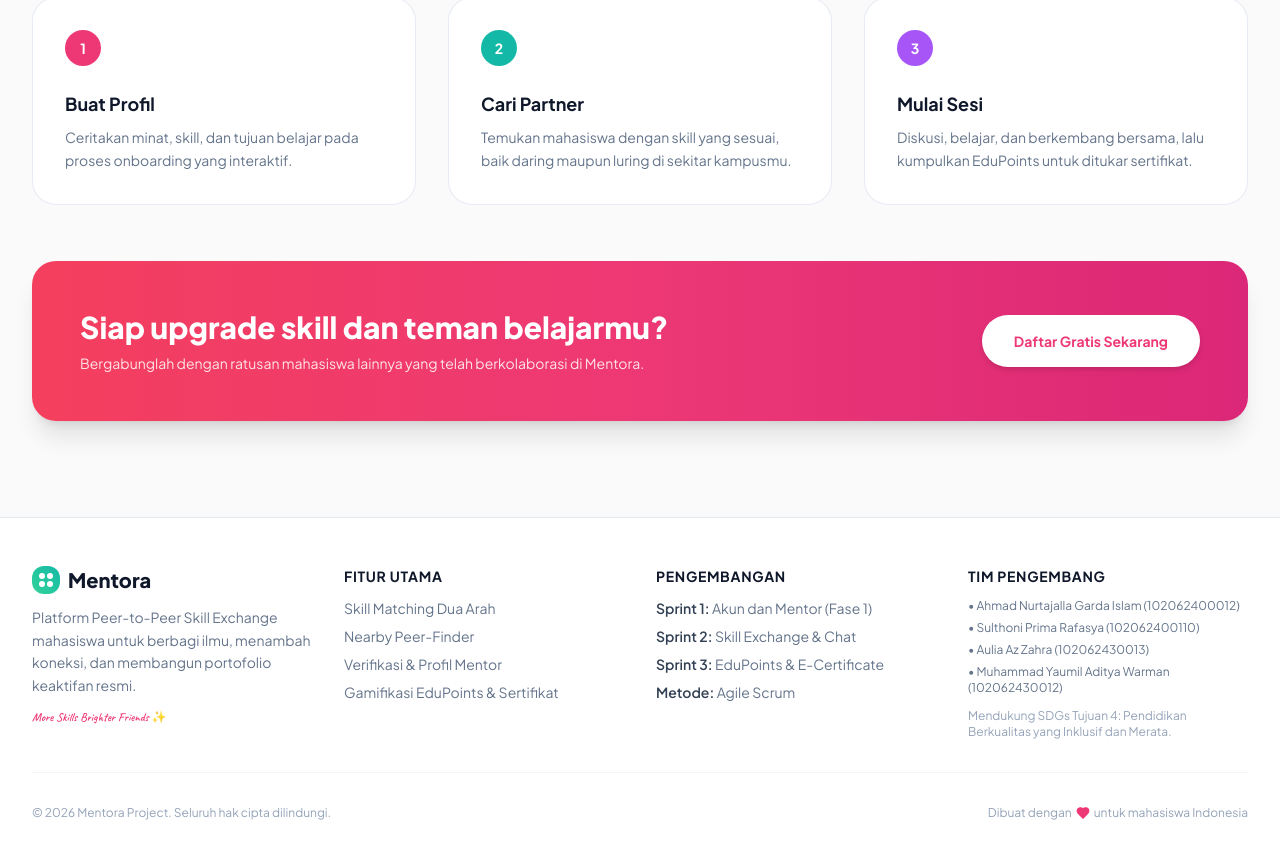
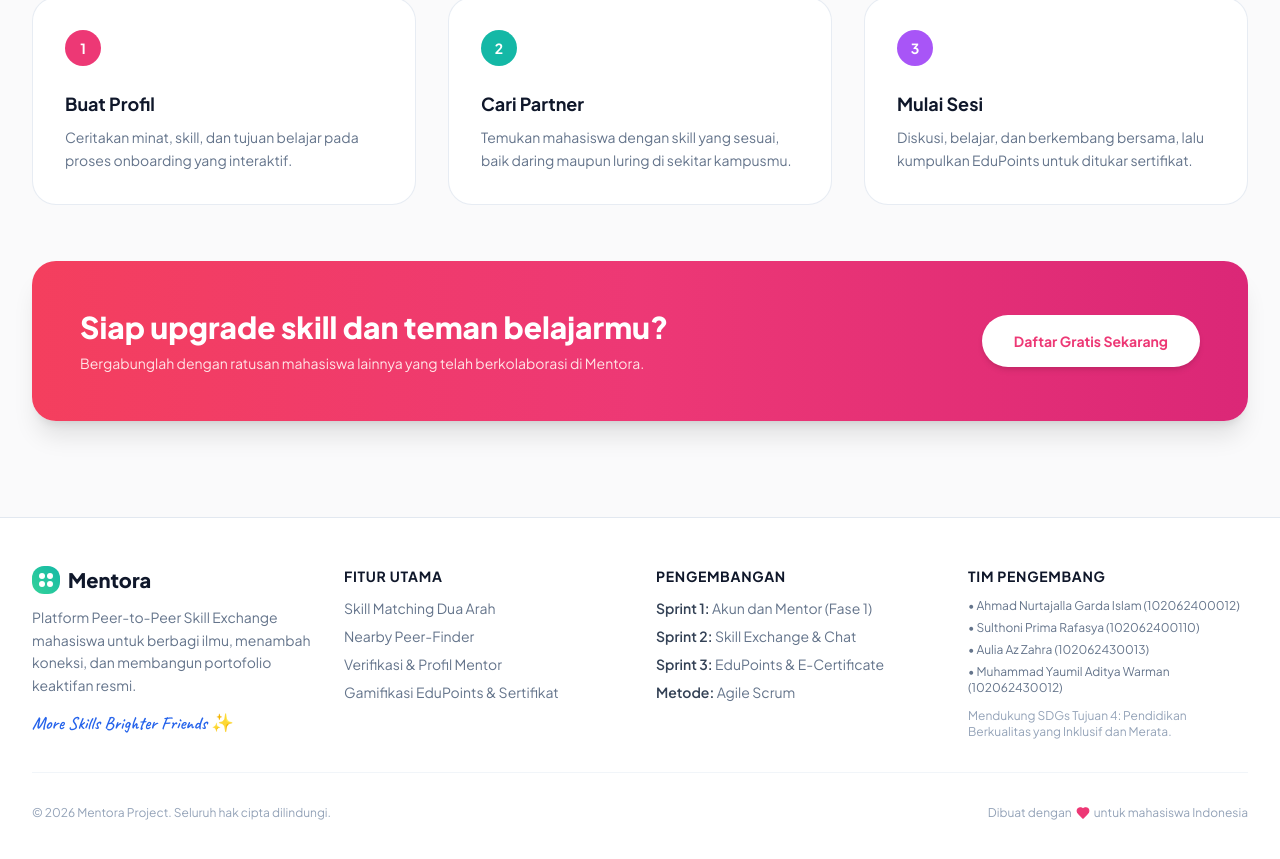
Before and after one commit to LemonOnIce77/mentora-frontend, a Next.js app: page / in a window 1280 px wide. Shown: the part 1297-2156 px from the top of the page. Built offline with nearby package versions, Linux system fonts and the light colour scheme; no server answers.

Commit message:
feat(profile): perbarui styling profile, onboarding, dan layout global ke Mentora Blue

```diff
--- a/src/app/layout.tsx
+++ b/src/app/layout.tsx
@@ -1,4 +1,5 @@
 import type { Metadata } from 'next';
+// @ts-ignore
 import './globals.css';
 
 export const metadata: Metadata = {
--- a/src/components/Footer.tsx
+++ b/src/components/Footer.tsx
@@ -22,7 +22,7 @@ export default function Footer() {
             <p className="text-sm text-slate-500 leading-relaxed">
               Platform Peer-to-Peer Skill Exchange mahasiswa untuk berbagi ilmu, menambah koneksi, dan membangun portofolio keaktifan resmi.
             </p>
-            <div className="text-xs font-handwriting text-[#ED3875] text-lg">
+            <div className="text-lg font-handwriting text-[#2563EB]">
               More Skills Brighter Friends ✨
             </div>
           </div>
```
